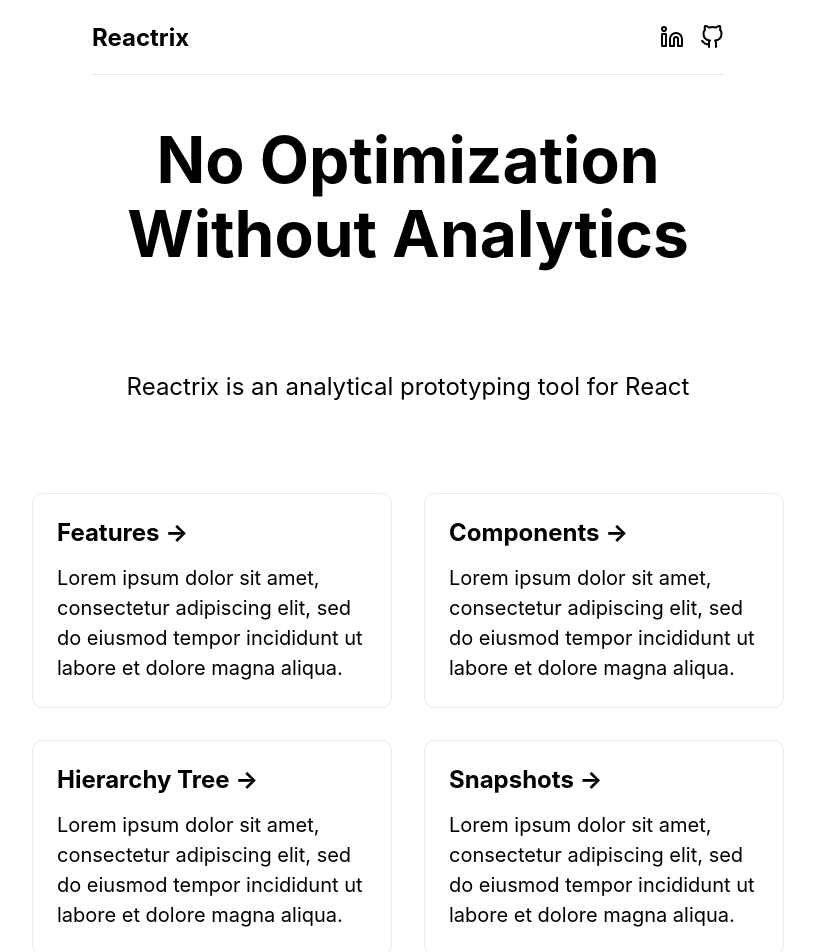
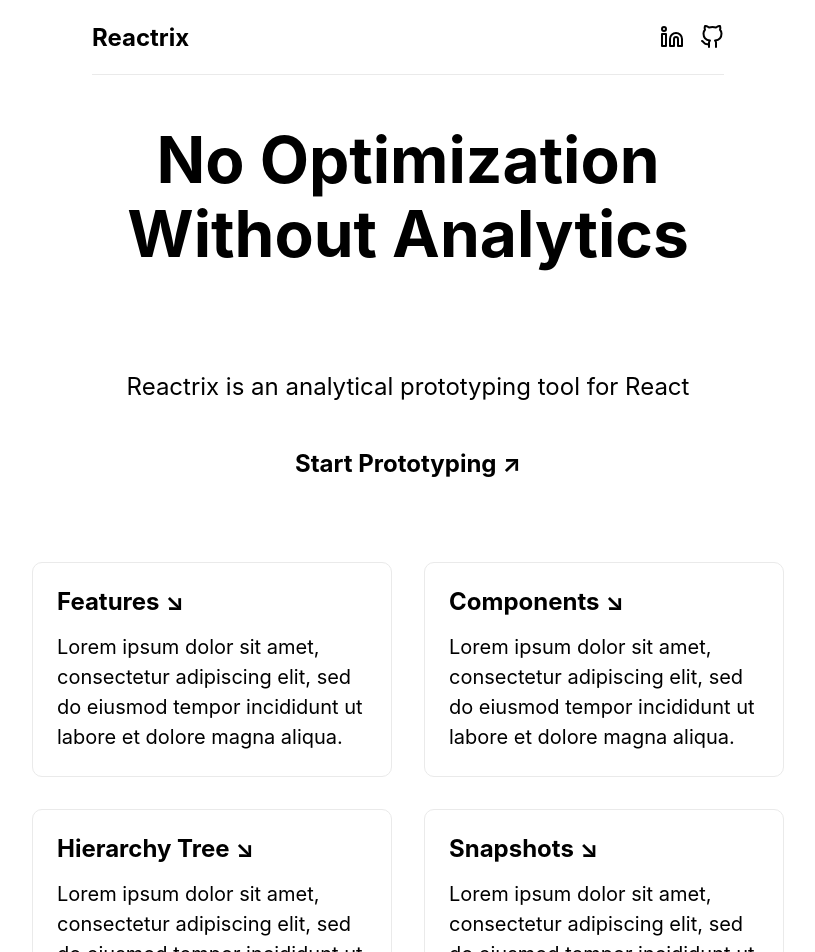
Before and after one commit to Reactrix-Admin/reactrixapp, a Next.js app: page / in a window 1280 px wide. Shown: the top 952 px of the page, without its empty margins (232-1047 px from the left). Built offline with nearby package versions, Linux system fonts and the light colour scheme.

Commit message:
start button added

```diff
--- a/pages/index.js
+++ b/pages/index.js
@@ -2,6 +2,7 @@ import Head from 'next/head';
 import styles from '../styles/Home.module.css';
 
 import HeaderComponent from './header';
+import FooterComponent from './footer';
 
 export default function Home() {
   return (
@@ -15,7 +16,7 @@ export default function Home() {
         <link rel='icon' href='/favicon.ico' />
       </Head>
 
-      <HeaderComponent></HeaderComponent>
+      <HeaderComponent />
 
       <h1 className={styles.title}>
         No Optimization
@@ -27,63 +28,51 @@ export default function Home() {
         Reactrix is an analytical prototyping tool for React
       </p>
 
+      <a
+        href='https://github.com/oslabs-beta/Reactrix'
+        target='_blank'
+        rel='noopener noreferrer'
+        className={styles.start}
+      >
+        <h2>Start Prototyping &#8599;</h2>
+      </a>
+
       <main className={styles.main}>
         <div className={styles.grid}>
-          <a
-            href='https://github.com/oslabs-beta/Reactrix'
-            className={styles.card}
-          >
-            <h2>Features &rarr;</h2>
+          <div className={styles.card}>
+            <h2>Features &#8600;</h2>
             <p>
               Lorem ipsum dolor sit amet, consectetur adipiscing elit, sed do
               eiusmod tempor incididunt ut labore et dolore magna aliqua.
             </p>
-          </a>
+          </div>
 
-          <a
-            href='https://github.com/oslabs-beta/Reactrix'
-            className={styles.card}
-          >
-            <h2>Components &rarr;</h2>
+          <div className={styles.card}>
+            <h2>Components &#8600;</h2>
             <p>
               Lorem ipsum dolor sit amet, consectetur adipiscing elit, sed do
               eiusmod tempor incididunt ut labore et dolore magna aliqua.
             </p>
-          </a>
+          </div>
 
-          <a
-            href='https://github.com/oslabs-beta/Reactrix'
-            className={styles.card}
-          >
-            <h2>Hierarchy Tree &rarr;</h2>
+          <div className={styles.card}>
+            <h2>Hierarchy Tree &#8600;</h2>
             <p>
               Lorem ipsum dolor sit amet, consectetur adipiscing elit, sed do
               eiusmod tempor incididunt ut labore et dolore magna aliqua.
             </p>
-          </a>
+          </div>
 
-          <a
-            href='https://github.com/oslabs-beta/Reactrix'
-            className={styles.card}
-          >
-            <h2>Snapshots &rarr;</h2>
+          <div className={styles.card}>
+            <h2>Snapshots &#8600;</h2>
             <p>
               Lorem ipsum dolor sit amet, consectetur adipiscing elit, sed do
               eiusmod tempor incididunt ut labore et dolore magna aliqua.
             </p>
-          </a>
+          </div>
         </div>
       </main>
-
-      <footer className={styles.footer}>
-        <a
-          href='https://github.com/oslabs-beta/Reactrix'
-          target='_blank'
-          rel='noopener noreferrer'
-        >
-          Start Prototyping <span className={styles.logo}></span>
-        </a>
-      </footer>
+      <FooterComponent />
     </div>
   );
 }
```
